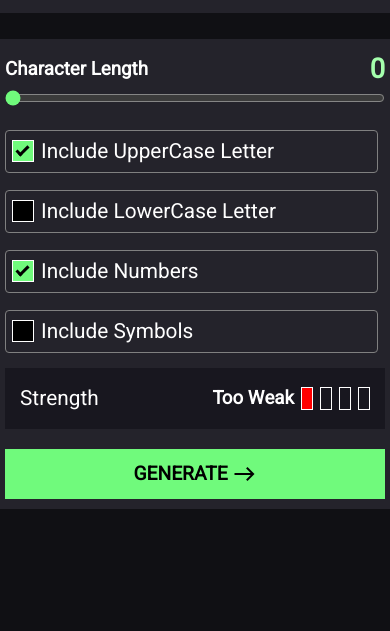
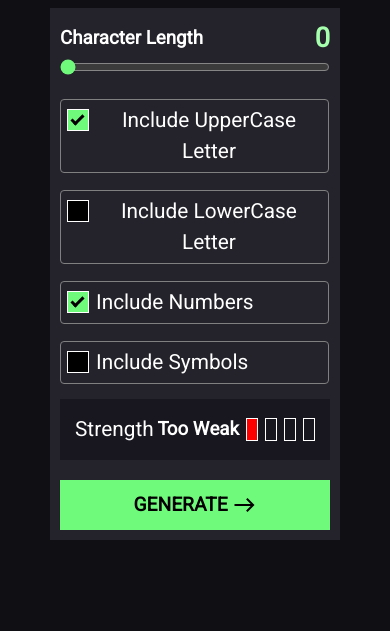
Before and after one commit to ShikharSinghKushwaha/passwordgenerator-frontend-mentor, a plain HTML site: page index.html in a window 390 px wide. Shown: the part 213-844 px from the top of the page. Drawn offline with nearby package versions, Linux system fonts and the light colour scheme; a web font is replaced by a local one.

Commit message:
Update index.css

```diff
--- a/index.css
+++ b/index.css
@@ -228,7 +228,12 @@ main{
 }
 
 @media (max-width:500px){
+.password-container{
+    width: 290px;
+    height: 450px auto;
+    /* border: 2px solid red; */
 
+}
     #generate:hover,#generate:focus{
         border-color: rgb(112, 250, 124);
         background-color: transparent;
@@ -236,6 +241,8 @@ main{
     }
 }
 
+
+
 .add-check{
     background-color: rgb(112, 250, 124);
 }
```
